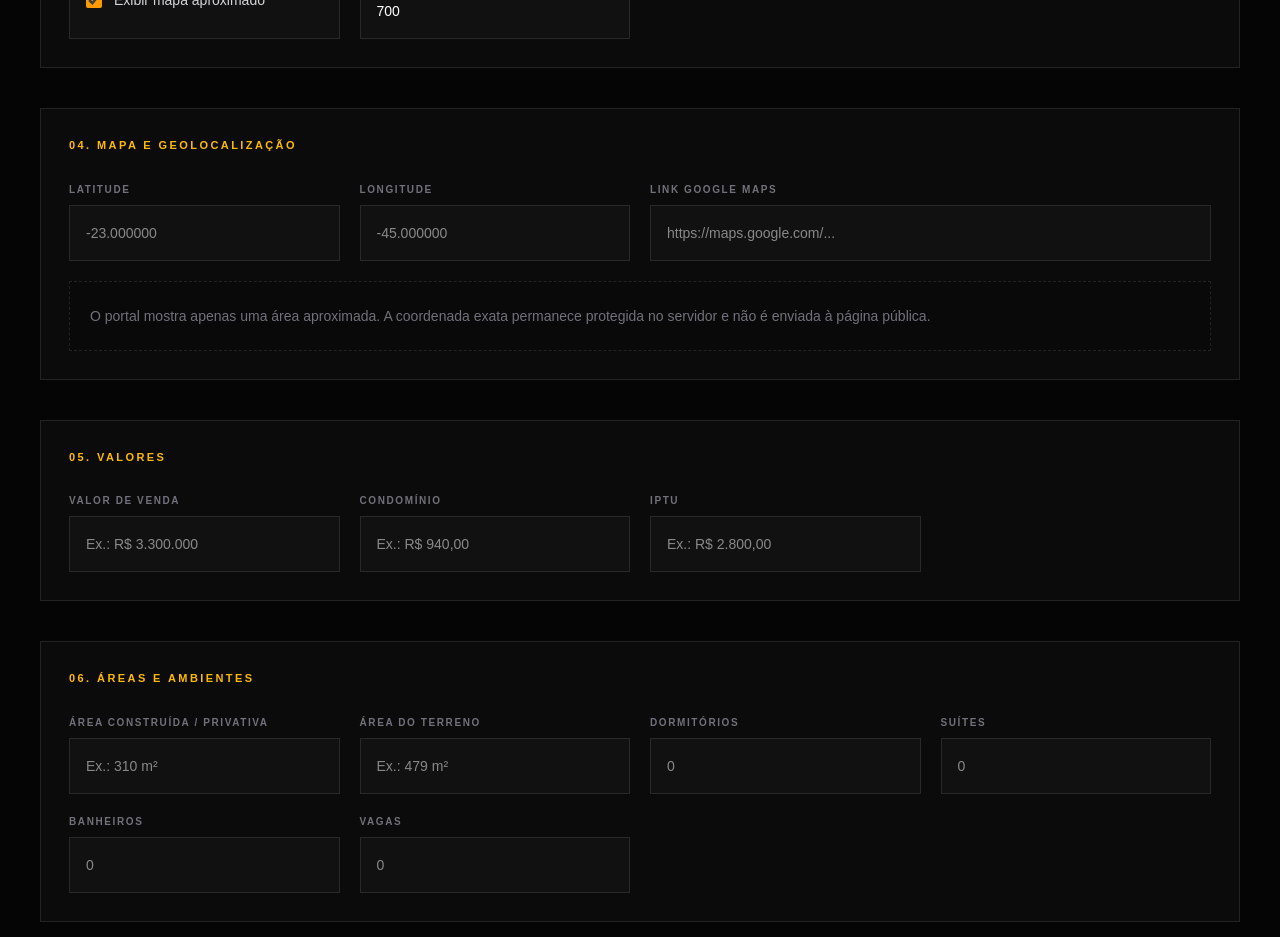
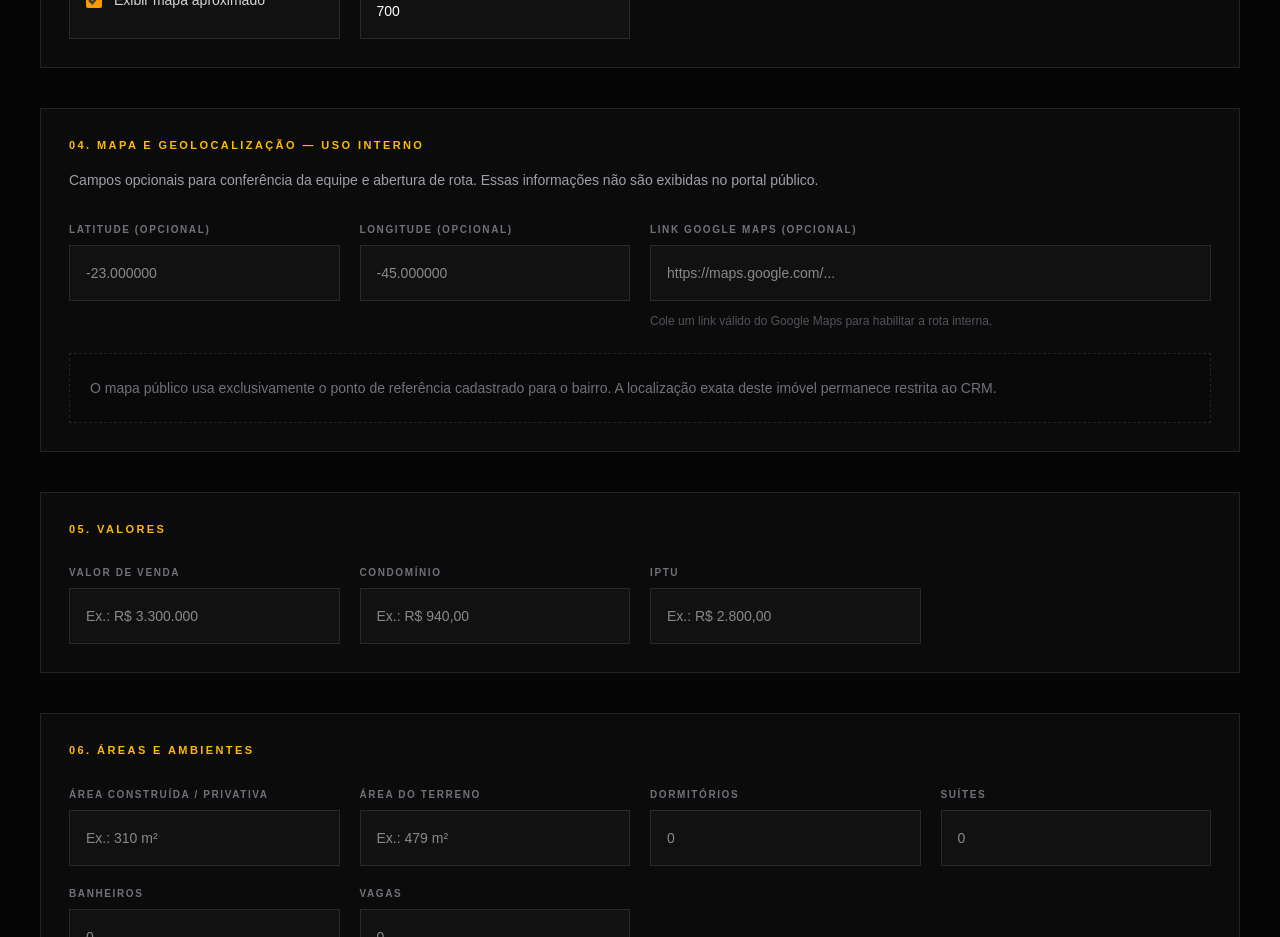
Before and after one commit to altamirbonilhajunior2-prog/bbconsultoriaimobiliaria-premium, a Next.js app: page /admin/imoveis/novo in a window 1280 px wide. Shown: the part 2000-2937 px from the top of the page. Built offline with nearby package versions, Linux system fonts and the light colour scheme; no server answers; the database is empty; sample sign-in values are in the browser's storage.

Commit message:
Ajusta geolocalização no cadastro de imóveis

```diff
--- a/app/admin/imoveis/novo/page.tsx
+++ b/app/admin/imoveis/novo/page.tsx
@@ -15,6 +15,7 @@ import {
   type PropertyFormState,
 } from "./actions";
 import NeighborhoodGeolocationField from "../../components/NeighborhoodGeolocationField";
+import GoogleMapsInternalField from "../../components/GoogleMapsInternalField";
 
 type PropertyType =
   keyof typeof propertyTypes;
@@ -781,13 +782,17 @@ export default function NovoImovelPage() {
 
           <section className={sectionClass}>
             <p className={sectionTitleClass}>
-              04. Mapa e geolocalização
+              04. Mapa e geolocalização — uso interno
+            </p>
+
+            <p className="mt-3 max-w-4xl text-sm leading-7 text-zinc-400">
+              Campos opcionais para conferência da equipe e abertura de rota. Essas informações não são exibidas no portal público.
             </p>
 
             <div className="mt-7 grid gap-5 md:grid-cols-2 xl:grid-cols-4">
               <label className="flex flex-col gap-2">
                 <span className={labelTitleClass}>
-                  Latitude
+                  Latitude (opcional)
                 </span>
 
                 <input
@@ -800,7 +805,7 @@ export default function NovoImovelPage() {
 
               <label className="flex flex-col gap-2">
                 <span className={labelTitleClass}>
-                  Longitude
+                  Longitude (opcional)
                 </span>
 
                 <input
@@ -811,23 +816,15 @@ export default function NovoImovelPage() {
                 />
               </label>
 
-              <label className="flex flex-col gap-2 md:col-span-2">
-                <span className={labelTitleClass}>
-                  Link Google Maps
-                </span>
-
-                <input
-                  name="googleMapsUrl"
-                  type="url"
-                  placeholder="https://maps.google.com/..."
-                  className={inputClass}
-                />
-              </label>
+              <GoogleMapsInternalField
+                inputClassName={inputClass}
+                className="md:col-span-2"
+              />
             </div>
 
             <div className="mt-5 border border-dashed border-white/10 bg-black/20 px-5 py-5">
               <p className="text-sm leading-7 text-zinc-500">
-                O portal mostra apenas uma área aproximada. A coordenada exata permanece protegida no servidor e não é enviada à página pública.
+                O mapa público usa exclusivamente o ponto de referência cadastrado para o bairro. A localização exata deste imóvel permanece restrita ao CRM.
               </p>
             </div>
           </section>
```
